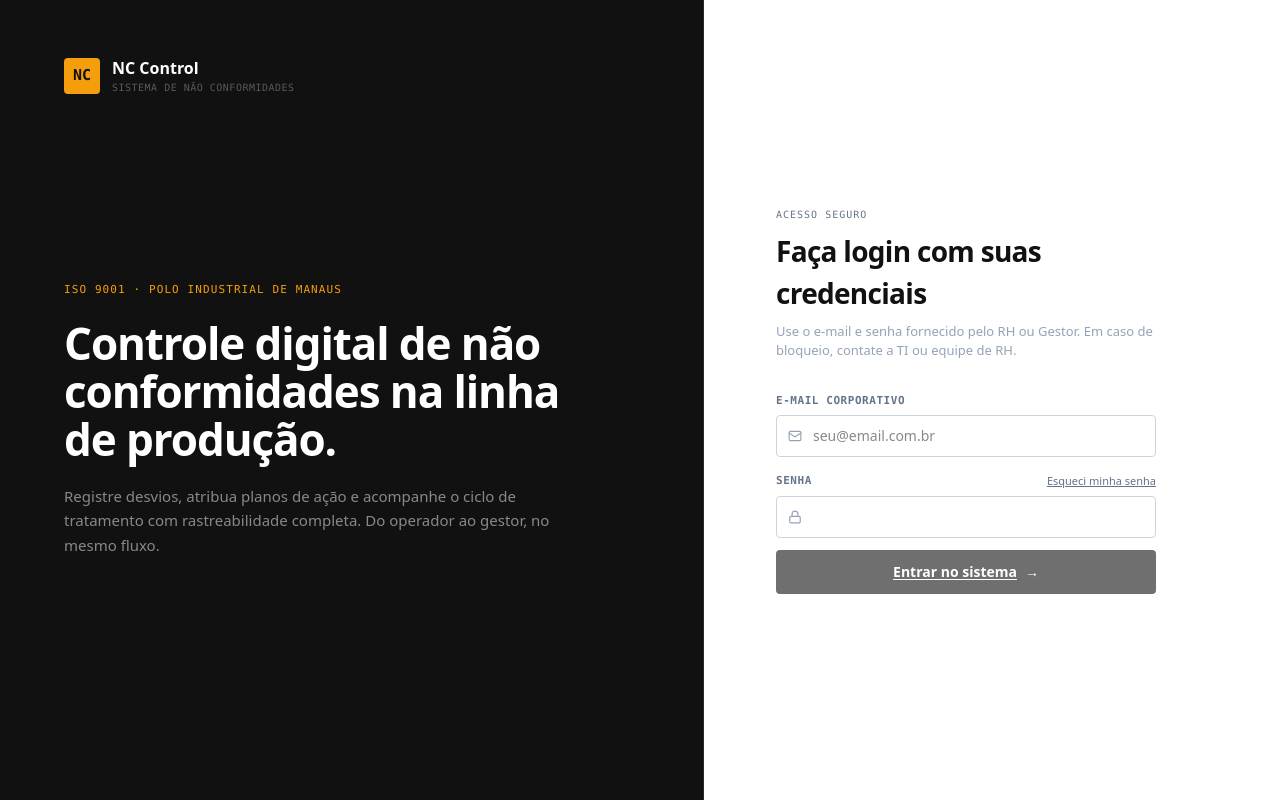
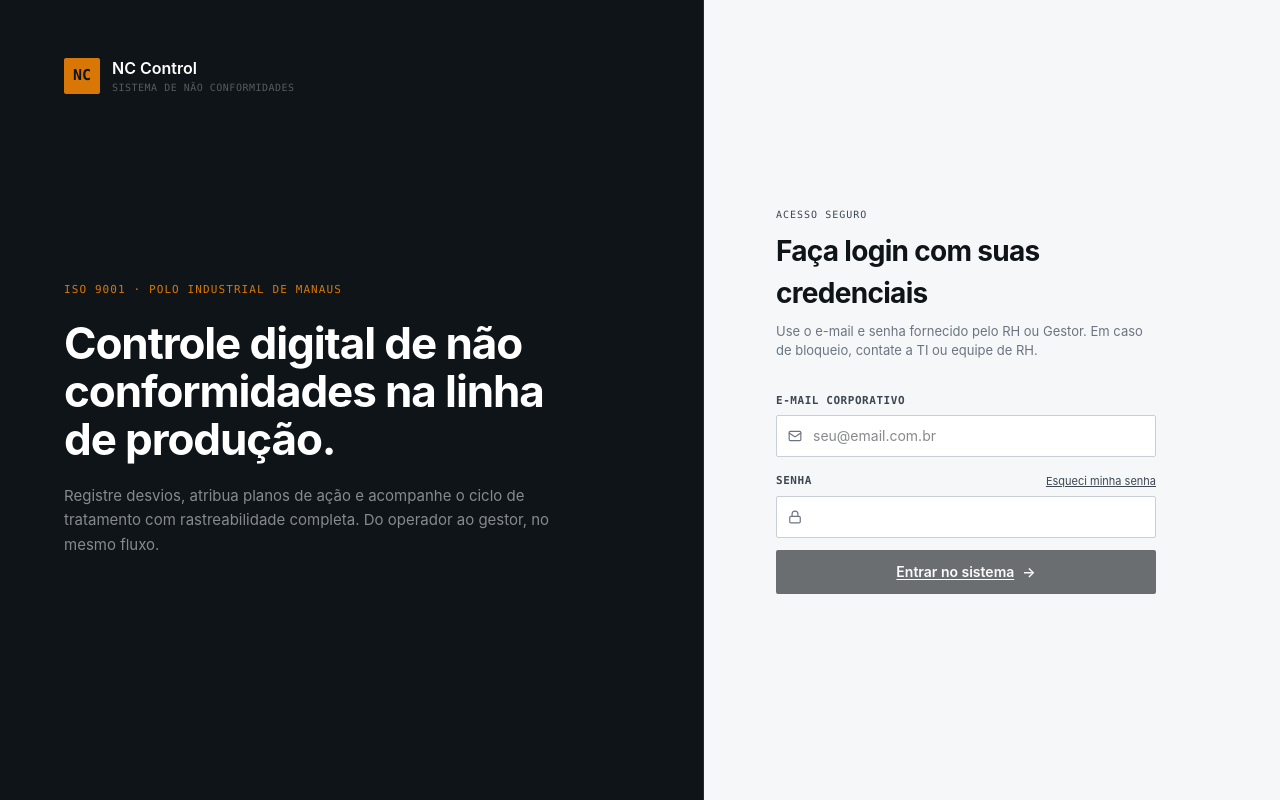
Before and after one commit to gabrielsilper/nc-frontend-pim, an Angular app: page /login in a window 1280 px wide. Built offline with nearby package versions, Linux system fonts and the light colour scheme.

Commit message:
chore: ajustes css e configs

```diff
--- a/angular.json
+++ b/angular.json
@@ -2,7 +2,8 @@
   "$schema": "./node_modules/@angular/cli/lib/config/schema.json",
   "version": 1,
   "cli": {
-    "packageManager": "npm"
+    "packageManager": "npm",
+    "analytics": false
   },
   "newProjectRoot": "projects",
   "projects": {
--- a/src/styles.css
+++ b/src/styles.css
@@ -1,23 +1,34 @@
 @import 'tailwindcss';
 
 @theme {
-  --color-nc-bg: #111111;
-  --color-nc-accent: #F59E0B;
+  --color-nc-bg: #0F1419;
+  --color-nc-panel: #F6F7F8;
+  --color-nc-surface: #FFFFFF;
 
-  --color-nc-panel: #FFFFFF;
+  --color-nc-ink: #0F1419;
+  --color-nc-ink-2: #3D4852;
+  --color-nc-ink-3: #6B7480;
+  --color-nc-muted: #9AA3AE;
 
-  --color-nc-ink: #111111;
-  --color-nc-ink-2: #64748B;
-  --color-nc-ink-3: #94A3B8;
-  --color-nc-muted: #475569;
+  --color-nc-line: #E4E7EB;
+  --color-nc-line-strong: #C9CFD6;
 
-  --color-nc-line: #E2E8F0;
-  --color-nc-line-strong: #CBD5E1;
+  --color-nc-accent: #D97706;
+  --color-nc-accent-soft: #FEF3E2;
 
-  --color-nc-critical: #EF4444;
-  --color-nc-warning: #F59E0B;
-  --color-nc-success: #22C55E;
+  --color-nc-critical: #B91C1C;
+  --color-nc-critical-soft: #FEE2E2;
+  --color-nc-medium: #CA8A04;
+  --color-nc-medium-soft: #FEF9C3;
+  --color-nc-low: #64748B;
+  --color-nc-low-soft: #F1F5F9;
+  --color-nc-ok: #15803D;
+  --color-nc-ok-soft: #DCFCE7;
 
-  --font-family-sans: 'Inter', ui-sans-serif, system-ui, sans-serif;
-  --font-family-mono: 'JetBrains Mono', ui-monospace, monospace;
+  --font-sans: 'Inter', system-ui, sans-serif;
+  --font-mono: 'JetBrains Mono', Menlo, monospace;
+
+  --radius-none: 0;
+  --radius-sm: 2px;
+  --radius: 2px;
 }
```
Also changed, not shown: 1 other file (tests, documents, lock files or other folders).
